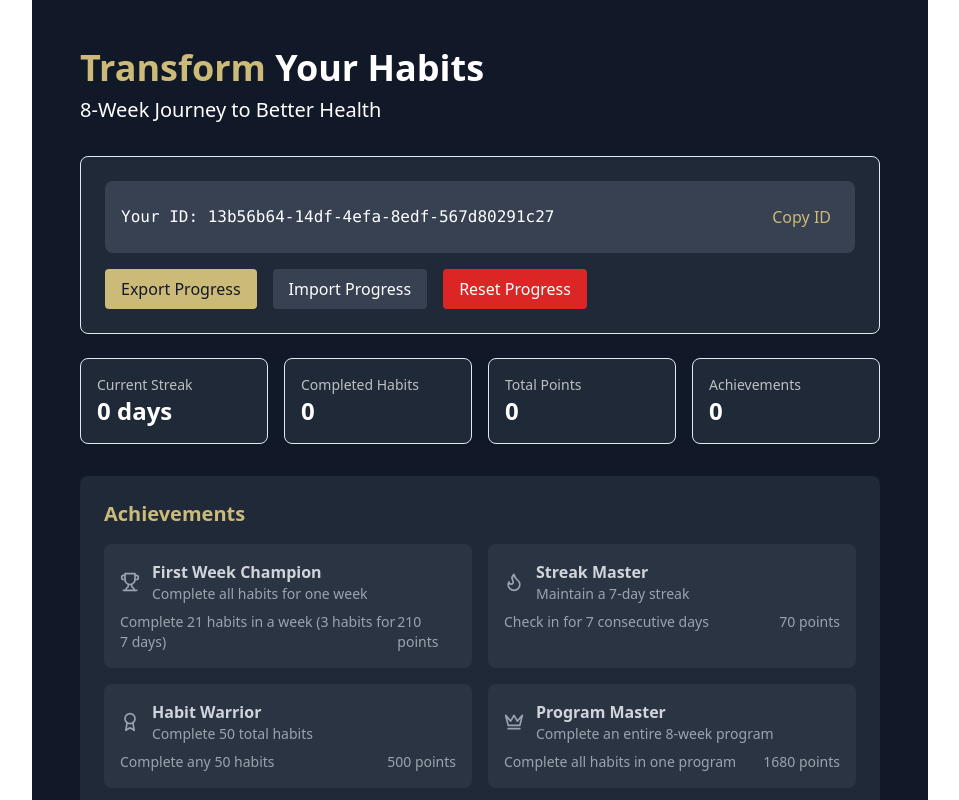
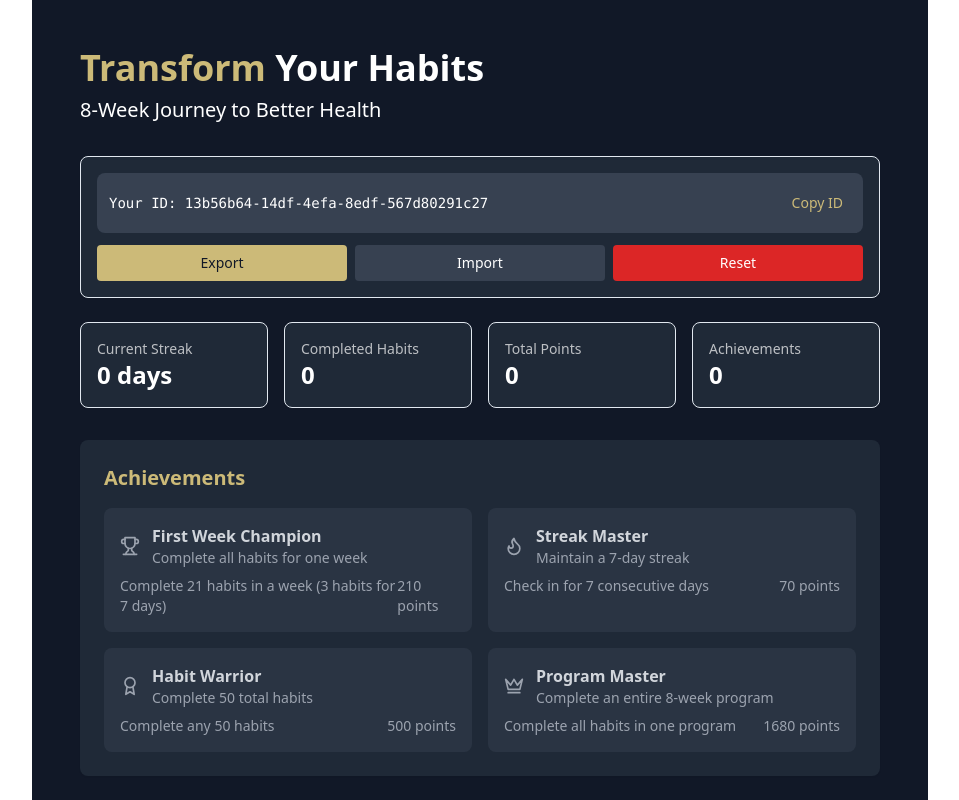
Before and after one commit to TheZoneAdmin/8weekhabit, a Next.js app: page / in a window 1280 px wide. Shown: the top 800 px of the page, without its empty margins (160-1119 px from the left). Built offline with nearby package versions, Linux system fonts and the light colour scheme.

Commit message:
Update habit-program.tsx

```diff
--- a/components/habit-program.tsx
+++ b/components/habit-program.tsx
@@ -183,28 +183,32 @@ const DataManagement = ({ userId, onExport, onImport, onReset }: {
   };
 
   return (
-    <Card className="bg-gray-800 p-6 mb-6">
+    <Card className="bg-gray-800 p-3 sm:p-4 mb-6"> {/* Responsive padding */}
       <div className="text-white">
-        <div className="flex items-center justify-between p-4 bg-gray-700 rounded-lg mb-4">
-          <span className="font-mono">Your ID: {userId}</span>
+        {/* ID Container */}
+        <div className="flex flex-col sm:flex-row items-start sm:items-center justify-between p-2 sm:p-3 bg-gray-700 rounded-lg mb-3">
+          <span className="font-mono text-xs sm:text-sm break-all mb-2 sm:mb-0 sm:mr-2 w-full sm:w-auto">
+            Your ID: {userId}
+          </span>
           <button
             onClick={copyUserId}
-            className="text-[#CCBA78] hover:text-[#CCBA78]/80 p-2"
+            className="text-[#CCBA78] hover:text-[#CCBA78]/80 p-1 sm:p-2 text-sm whitespace-nowrap"
           >
             Copy ID
           </button>
         </div>
 
-        <div className="flex gap-4">
+        {/* Buttons Container */}
+        <div className="grid grid-cols-3 gap-1 sm:gap-2 w-full text-center">
           <button
             onClick={onExport}
-            className="px-4 py-2 bg-[#CCBA78] text-gray-900 rounded hover:bg-[#CCBA78]/90"
+            className="px-2 sm:px-3 py-2 bg-[#CCBA78] text-gray-900 rounded hover:bg-[#CCBA78]/90 text-xs sm:text-sm"
           >
-            Export Progress
+            Export
           </button>
 
-          <label className="px-4 py-2 bg-gray-700 text-white rounded hover:bg-gray-600 cursor-pointer">
-            Import Progress
+          <label className="px-2 sm:px-3 py-2 bg-gray-700 text-white rounded hover:bg-gray-600 cursor-pointer text-xs sm:text-sm">
+            Import
             <input
               type="file"
               accept=".json"
@@ -219,9 +223,9 @@ const DataManagement = ({ userId, onExport, onImport, onReset }: {
 
           <button
             onClick={onReset}
-            className="px-4 py-2 bg-red-600 text-white rounded hover:bg-red-700"
+            className="px-2 sm:px-3 py-2 bg-red-600 text-white rounded hover:bg-red-700 text-xs sm:text-sm"
           >
-            Reset Progress
+            Reset
           </button>
         </div>
       </div>
```
